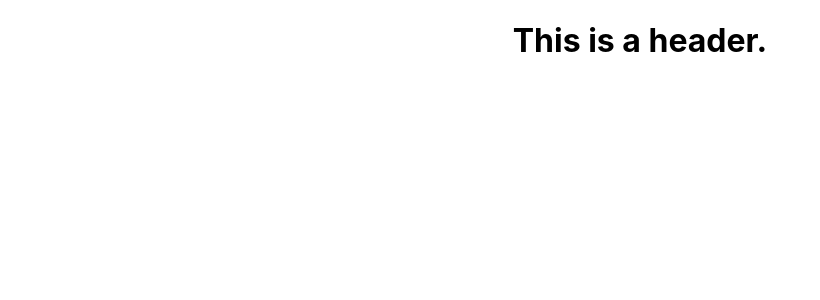
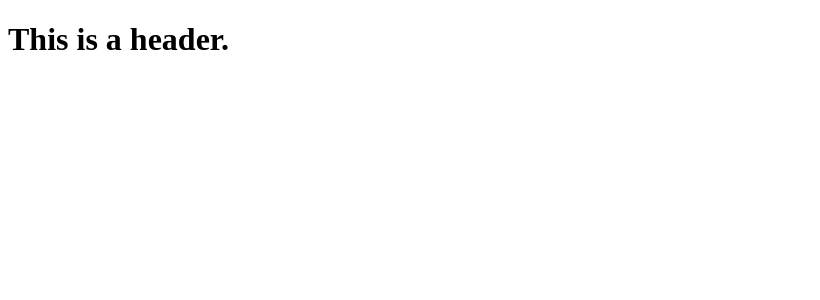
Before and after one commit to samcolson4/react-catan, a React (Create React App) app in the folder catan/: page / in a window 1280 px wide. Shown: the top 300 px of the page, without its empty margins (0-820 px from the left). Built offline with nearby package versions, Linux system fonts and the light colour scheme.

Commit message:
Re-organise

```diff
--- a/catan/src/App.css
+++ /dev/null
@@ -1,38 +0,0 @@
-.App {
-  text-align: center;
-}
-
-.App-logo {
-  height: 40vmin;
-  pointer-events: none;
-}
-
-@media (prefers-reduced-motion: no-preference) {
-  .App-logo {
-    animation: App-logo-spin infinite 20s linear;
-  }
-}
-
-.App-header {
-  background-color: #282c34;
-  min-height: 100vh;
-  display: flex;
-  flex-direction: column;
-  align-items: center;
-  justify-content: center;
-  font-size: calc(10px + 2vmin);
-  color: white;
-}
-
-.App-link {
-  color: #61dafb;
-}
-
-@keyframes App-logo-spin {
-  from {
-    transform: rotate(0deg);
-  }
-  to {
-    transform: rotate(360deg);
-  }
-}
--- a/catan/src/App.js
+++ b/catan/src/components/App.js
@@ -1,6 +1,4 @@
-import logo from './logo.svg';
-import './App.css';
-import Header from './Header.js'
+import Header from './header/Header.js'
 
 function App() {
   return (
--- a/catan/src/index.css
+++ /dev/null
@@ -1,13 +0,0 @@
-body {
-  margin: 0;
-  font-family: -apple-system, BlinkMacSystemFont, 'Segoe UI', 'Roboto', 'Oxygen',
-    'Ubuntu', 'Cantarell', 'Fira Sans', 'Droid Sans', 'Helvetica Neue',
-    sans-serif;
-  -webkit-font-smoothing: antialiased;
-  -moz-osx-font-smoothing: grayscale;
-}
-
-code {
-  font-family: source-code-pro, Menlo, Monaco, Consolas, 'Courier New',
-    monospace;
-}
--- a/catan/src/index.js
+++ b/catan/src/index.js
@@ -1,7 +1,6 @@
 import React from 'react';
 import ReactDOM from 'react-dom';
-import './index.css';
-import App from './App';
+import App from './components/App.js';
 import reportWebVitals from './reportWebVitals';
 
 ReactDOM.render(
```
Also changed, not shown: catan/src/components/generator/Generator.js (added), catan/src/components/header/Header.js (renamed from catan/src/Header.js), catan/src/components/header/header.css (added), 2 other files (tests, documents, lock files or other folders).
